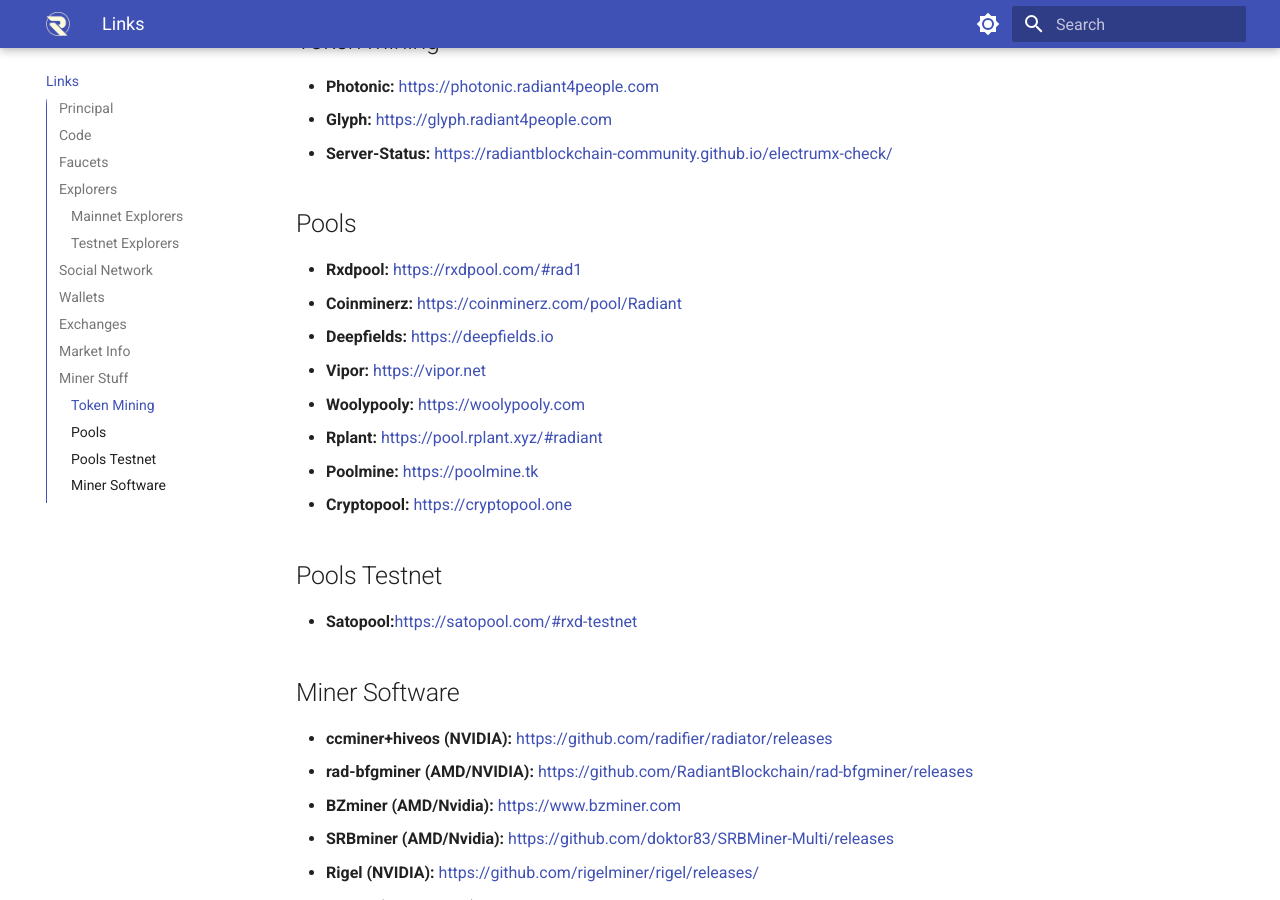
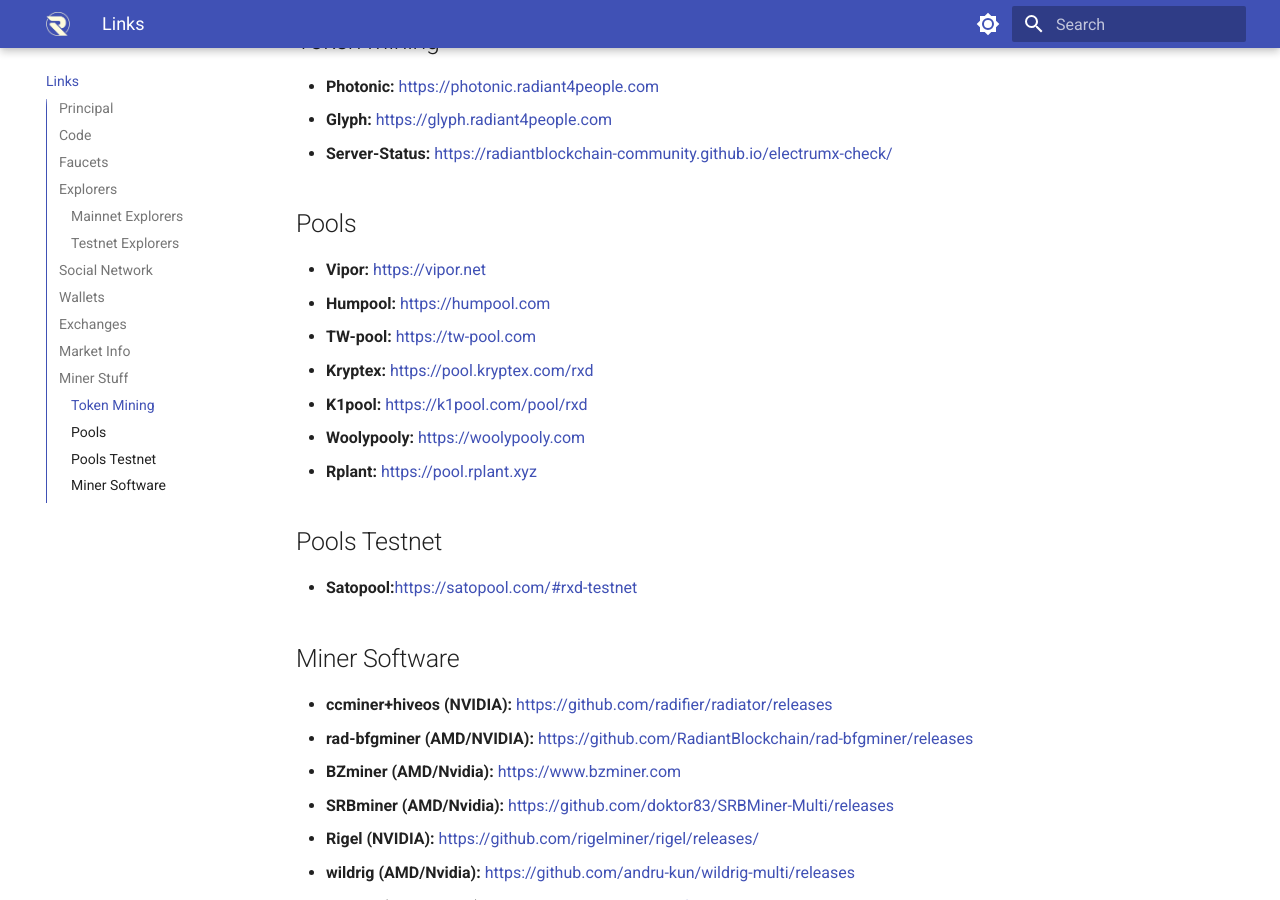
Before and after one commit to RadiantBlockchain-Community/Radiant-Wiki, an MkDocs documentation site: the page built from docs/links/index.md, in a window 1280 px wide and 900 px high, scrolled down 2492 px. Built offline with MkDocs 1.6.1 and Material for MkDocs 9.7.7, drawn with Linux system fonts in a browser that asks for light colours.

Commit message:
Update pools

```diff
--- a/docs/links/index.md
+++ b/docs/links/index.md
@@ -81,14 +81,13 @@ hide:
 
 ## Pools
 
-- **Rxdpool:** [https://rxdpool.com/#rad1](https://rxdpool.com/#rad1)
-- **Coinminerz:** [https://coinminerz.com/pool/Radiant](https://coinminerz.com/pool/Radiant)
-- **Deepfields:** [https://deepfields.io](https://deepfields.io)
 - **Vipor:** [https://vipor.net](https://vipor.net)
+- **Humpool:** [https://humpool.com](https://humpool.com)
+- **TW-pool:** [https://tw-pool.com](https://tw-pool.com)
+- **Kryptex:** [https://pool.kryptex.com/rxd](https://pool.kryptex.com/rxd)
+- **K1pool:** [https://k1pool.com/pool/rxd](https://k1pool.com/pool/rxd)
 - **Woolypooly:** [https://woolypooly.com](https://woolypooly.com)
-- **Rplant:** [https://pool.rplant.xyz/#radiant](https://pool.rplant.xyz/#radiant)
-- **Poolmine:** [https://poolmine.tk](https://poolmine.tk)
-- **Cryptopool:** [https://cryptopool.one](https://cryptopool.one)
+- **Rplant:** [https://pool.rplant.xyz](https://pool.rplant.xyz)
 
 ## Pools Testnet
 - **Satopool:**[https://satopool.com/#rxd-testnet](https://satopool.com/#rxd-testnet)
```
